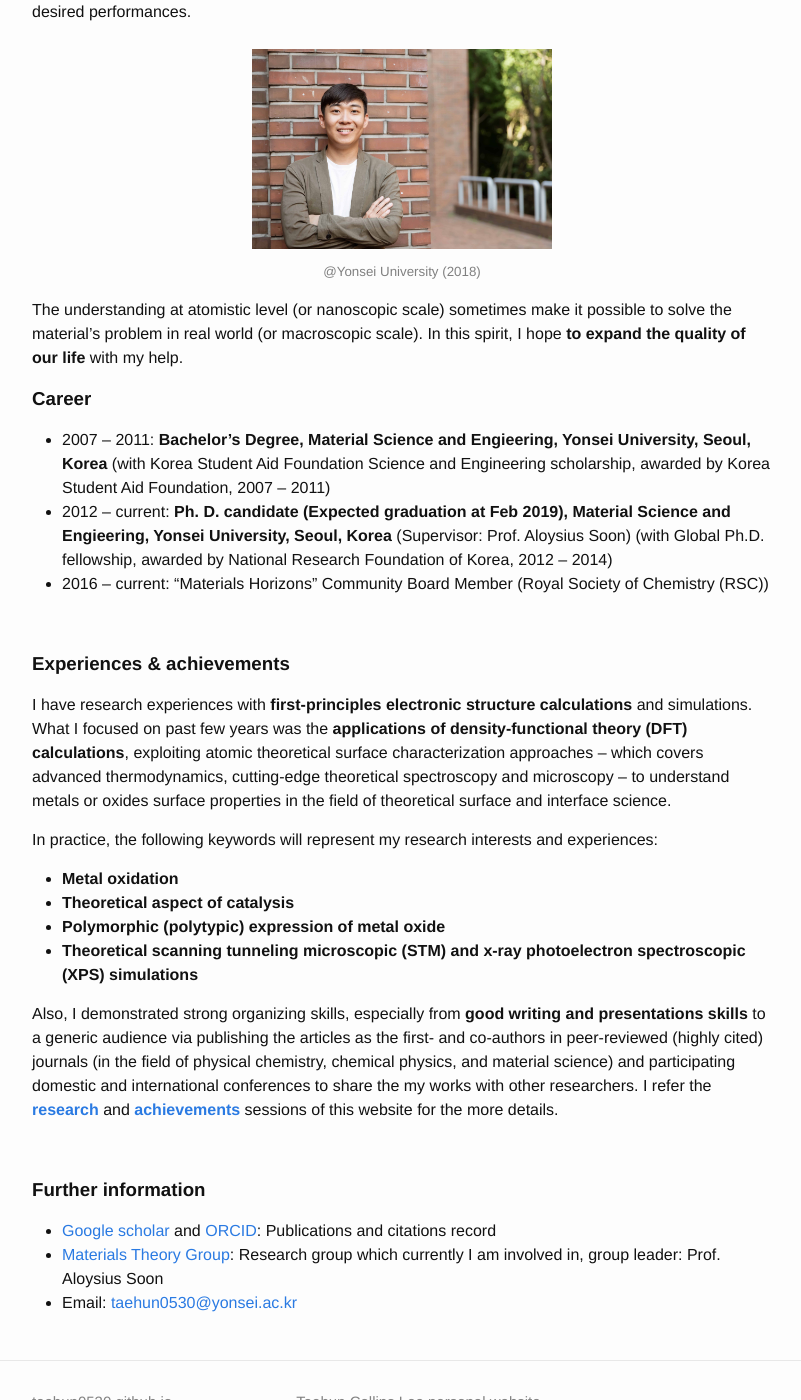
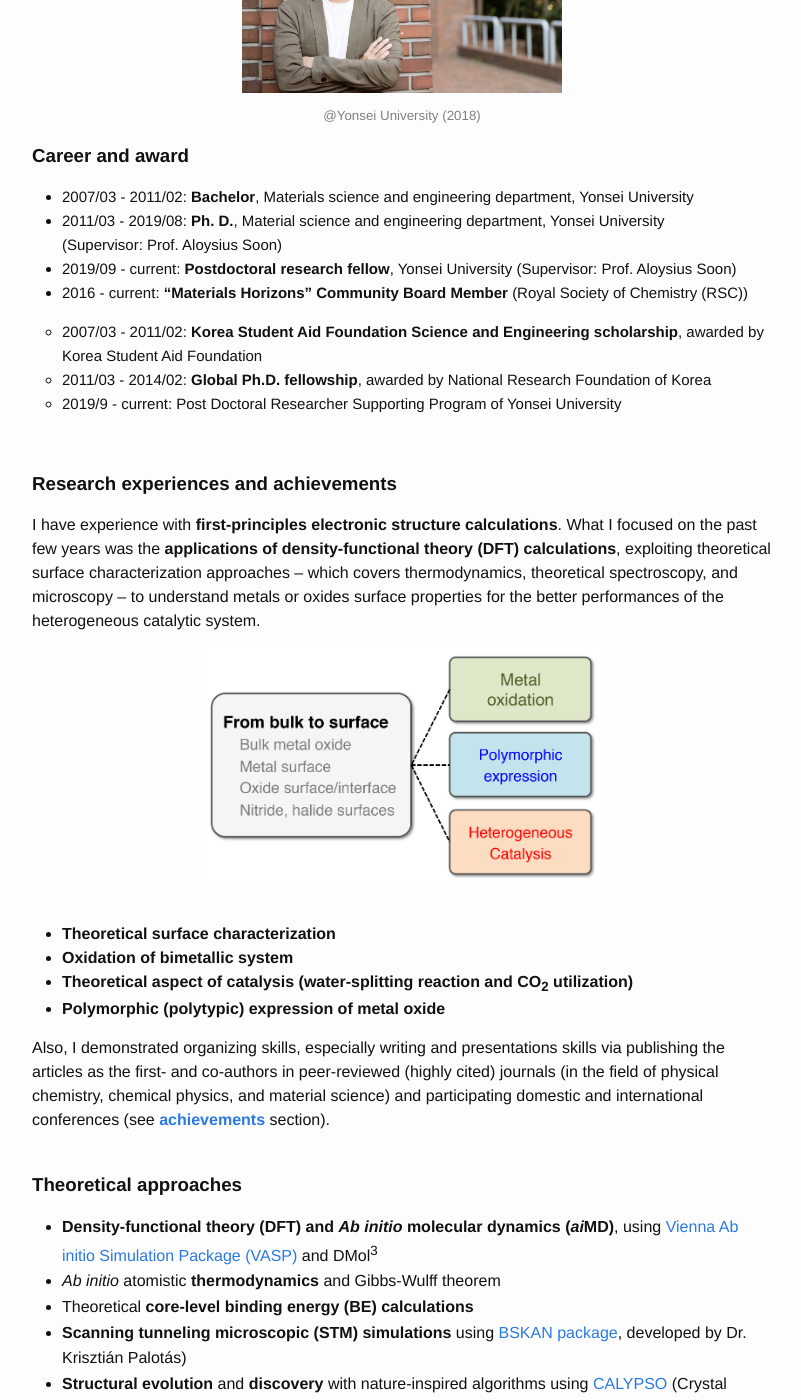
Before and after one commit to taehun0530/taehun0530.github.io, a Jekyll site: the page built from about.md, in a window 1280 px wide and 1400 px high, scrolled down 405 px. Shown: the whole window, without its empty margins (238-1039 px from the left). Built offline with Jekyll 4.4.1, drawn with Linux system fonts in a browser that asks for light colours; some of the changed text lies outside the part shown.

Commit message:
20191115_update

```diff
--- a/_config.yml
+++ b/_config.yml
@@ -8,7 +8,7 @@
 # Site settings
 #title: Taehun Collins Lee personal research website
 email: taehun0530@yonsei.ac.kr
-description: Taehun Collins Lee personal website.
+description: Taehun Lee's website.
 baseurl: # the subpath of your site, e.g. /blog
 url: "taehun0530.github.io" # the base hostname & protocol for your site
 github_username:
--- a/_data/investigators.yaml
+++ /dev/null
@@ -1,4 +0,0 @@
-- person: nick
-  image: nick.jpg
-  name: Nicholas Loman, MB BS, PhD
-  affil: Independent Research Fellow, Institute of Microbiology and Infection, University of Birmingham
--- a/_includes/header.html
+++ b/_includes/header.html
@@ -17,8 +17,6 @@
         <a class="page-link" href="/">Home</a>
         <a class="page-link" href="/about/">THLee</a>
         <a class="page-link" href="/achievements/">Achievements</a>
-        <a class="page-link" href="/research/">Research</a>
-        <a class="page-link" href="/people/">People</a>
       </div>
     </nav>
 
--- a/about.md
+++ b/about.md
@@ -3,35 +3,51 @@ layout: default
 title: "THLee"
 ---
 <br>
-<h3><b>Introduction</b></h3>
-My name is <b>Taehun Collins Lee</b> (<a href="/download/201810_THLee.pdf" download >résumé</a>), and I am currently a Ph. D. student at Yonsei University, South Korea. Department of Materials Science and Engineering) under the supervision of Prof. Aloysius Soon.
+My name is <b>Taehun Lee</b> (<a href="/download/201911_THLee.pdf" download >résumé</a>), and I am a postdoctoral researcher in the Department of Materials Science and Engineering at Yonsei University, Korea under the supervision of Prof. Aloysius Soon. My research interest lies in the theoretical study and design of novel low-dimensional oxides on metal support for renewable applications, exploiting atomic theoretical surface characterization approaches. To date, I have co-authored 15 high-profile publications, ranking well within the top-tier scientific journals in chemistry, physics, and materials science.
 
-As a <b>computational material scientist</b>, I have investigated and predicted <b> the physical and chemical properties of various materials </b> based on their atomic structures (with electronic structure calculations via density-functional theory) <b>to understand how the natural world works</b>, e.g., the micro-structural evolution or the phase transition induced by the thermodynamic or kinetic driving forces, and the growth or reaction processes under the reactive environments. Also using on the fundamental scientific findings, I weighted their <b>impacts to the practical applications</b> and provided the design rules for devices with desired performances.
 <figure style="margin: 0;">
-        <center><img src="/images/taehunlee.jpg" width="300" hspace="0" vspace="10"></center>
+        <center><img src="/images/taehunlee.jpg" width="320" hspace="0" vspace="10"></center>
         <center><p style="color:gray;"><small>@Yonsei University (2018)</small></p></center>
 </figure>
-The understanding at atomistic level (or nanoscopic scale) sometimes make it possible to solve the material's problem in real world (or macroscopic scale). In this spirit, I hope <b>to expand the quality of our life </b> with my help. <br>
 
-<h3><b>Career</b></h3>
-- 2007 -- 2011: __Bachelor’s Degree, Material Science and Engieering, Yonsei University, Seoul, Korea__ (with Korea Student Aid Foundation Science and Engineering scholarship, awarded by Korea Student Aid Foundation, 2007 -- 2011)
-- 2012 -- current: __Ph. D. candidate (Expected graduation at Feb 2019), Material Science and Engieering, Yonsei University, Seoul, Korea__ (Supervisor: Prof. Aloysius Soon) (with Global Ph.D. fellowship, awarded by National Research Foundation of Korea, 2012 -- 2014)
-- 2016 -- current: “Materials Horizons” Community Board Member (Royal Society of Chemistry (RSC))
+<h3><b>Career and award</b></h3>
+<ul style="line-height:1.6;font-size:15px">
+    <li>2007/03 - 2011/02: <b>Bachelor</b>, Materials science and engineering department, Yonsei University</li>
+    <li>2011/03 - 2019/08: <b>Ph. D.</b>, Material science and engineering department, Yonsei University <br> (Supervisor: Prof. Aloysius Soon)</li>
+    <li>2019/09 - current: <b>Postdoctoral research fellow</b>, Yonsei University (Supervisor: Prof. Aloysius Soon)</li>
+    <li>2016 - current: <b>“Materials Horizons” Community Board Member </b> (Royal Society of Chemistry (RSC))</li>
+</ul>
+<ul style="line-height:1.6;font-size:15px;list-style-type:circle">
+    <li>2007/03 - 2011/02: <b>Korea Student Aid Foundation Science and Engineering scholarship</b>, awarded by Korea Student Aid Foundation</li>
+    <li>2011/03 - 2014/02: <b> Global Ph.D. fellowship</b>, awarded by National Research Foundation of Korea</li>
+    <li>2019/9 - current: Post Doctoral Researcher Supporting Program of Yonsei University</li>
+</ul>
 
 <br>
-<h3><b>Experiences & achievements</b></h3>
-I have research experiences with __first-principles electronic structure calculations__ and simulations. What I focused on past few years was the __applications of density-functional theory (DFT) calculations__, exploiting atomic theoretical surface characterization approaches -- which covers advanced thermodynamics, cutting-edge theoretical spectroscopy and microscopy -- to understand metals or oxides surface properties in the field of theoretical surface and interface science.
+<h3><b>Research experiences and achievements</b></h3>
+I have experience with __first-principles electronic structure calculations__. What I focused on the past few years was the __applications of density-functional theory (DFT) calculations__, exploiting theoretical surface characterization approaches -- which covers thermodynamics, theoretical spectroscopy, and microscopy -- to understand metals or oxides surface properties for the better performances of the heterogeneous catalytic system.
 
-In practice, the following keywords will represent my research interests and experiences:
-- __Metal oxidation__
-- __Theoretical aspect of catalysis__
+<center><img src="/images/research/research.png" width="400" hspace="10"></center><br>
+
+- __Theoretical surface characterization__
+- __Oxidation of bimetallic system__
+- __Theoretical aspect of catalysis (water-splitting reaction and CO<sub>2</sub> utilization)__
 - __Polymorphic (polytypic) expression of metal oxide__
-- __Theoretical scanning tunneling microscopic (STM) and x-ray photoelectron spectroscopic (XPS) simulations__
 
-Also, I demonstrated strong organizing skills, especially from <b> good writing and presentations skills </b> to a generic audience via publishing the articles as the first- and co-authors in peer-reviewed (highly cited) journals (in the field of physical chemistry, chemical physics, and material science) and participating domestic and international conferences to share the my works with other researchers. I refer the <b><a href="/research">research</A></b> and <b><a href="/achievements">achievements</A></b> sessions of this website for the more details.
+Also, I demonstrated organizing skills, especially writing and presentations skills via publishing the articles as the first- and co-authors in peer-reviewed (highly cited) journals (in the field of physical chemistry, chemical physics, and material science) and participating domestic and international conferences (see <b><a href="/achievements">achievements</A></b> section).
+<br> <br>
 
-<br>
+<h3> <b>Theoretical approaches </b></h3>
+<ul style="line-height:1.6;font-size:16px">
+  <li><b>Density-functional theory (DFT) and <i>Ab initio</i> molecular dynamics (<i>ai</i>MD)</b>, using <a href="https://www.vasp.at/">Vienna Ab initio Simulation Package (VASP)</A> and DMol<sup>3</sup></li>
+  <li><i>Ab initio</i> atomistic <b>thermodynamics</b> and Gibbs-Wulff theorem</li>
+  <li>Theoretical <b>core-level binding energy (BE) calculations </b></li>
+  <li><b>Scanning tunneling microscopic (STM) simulations</b> using <a href="http://www.phy.bme.hu/~palotas/">BSKAN package</A>, developed by Dr. Krisztián Palotás)</li>
+  <li><b>Structural evolution</b> and <b>discovery</b> with nature-inspired algorithms using <a href="http://www.calypso.cn/">CALYPSO</A> (Crystal structure AnaLYsis by Particle Swarm Optimization) </li>
+</ul>
+
+<center><img src="/images/research/approach.png" width="500" hspace="10"></center><br>
+
 <h3><b>Further information</b></h3>
-- <a href="https://scholar.google.com/citations?user=E4QBWfAAAAAJ&hl=en">Google scholar</A> and <a href=" https://orcid.org/0000-0002-5435-5910">ORCID</A>: Publications and citations record
-- <a href="https://www.materials-theory.org/">Materials Theory Group</A>: Research group which currently I am involved in, group leader: Prof. Aloysius Soon
+- <a href="https://scholar.google.com/citations?user=E4QBWfAAAAAJ&hl=en">Google scholar</A>
 - Email: <a href="mailto:taehun0530@yonsei.ac.kr" target="_top">taehun0530@yonsei.ac.kr</a>
--- a/research.md
+++ /dev/null
@@ -1,37 +0,0 @@
----
-layout: default
-title: "Research"
----
-<br>
-<center><h3> <b>Research aims</b></h3></center>
-<ul>
-  <li><b> Rationalization of structure−property relationship for the material design</b>: The design of materials with optimal properties can be realized by the <b>examining the correlation between the structural properties</b> (e.g, inter- and intra-distortion of atoms, structural connectivity - polymorphism or polytypism, and structural reconstructions) and <b> electronic structures </b> (or the impact of atomic structural changes to their physiochemical properties). (Related research theme: <u> <a href="/blog/B">polymorphic (polytypic) expression of metal oxide)</A> </u></li>
-  <li><b> Investigation of surface processes in atomic scale</b>: I am interested in the <b>understanding of growth mechanisms and heterogeneous catalysis processes </b> which occur at surfaces and interfaces. Despite of receiving a tremendous amount of interest in those surface progresses, the <b> detailed surface mechanisms </b> (at the atomic-scale) are still clearly lacking. Therefore, those theoretical surface characterization approaches are able to contribute to build the firm fundamental foundations, and it can bring positive environmental impact, particularly in the area of clean energy technologies. (Related research theme: <u><a href="/blog/D">Metal oxidation</A></u> phenomenon and <u><a href="/blog/A">theoretical aspect of catalysis</A></u> - surface process mechanistic studies, <u><a href="/blog/A">Theoretical surface characterization</A></u> - spectroscopic and mircoscopic analyses) </li>
-</ul><br>
-
-<center><H3><b>(2011 - 2019) Research Projects</b></H3></center>
-<ul>
-{% for post in site.posts %}
-  <li>
-      <b><a href="{{ post.url | prepend: site.baseurl }}">{{ post.title }}</a></b>
-  </li>
-{% endfor %}
-</ul><br>
-
-The research conducted in the Materials Theory Group (at Yonsei University, South Korea) aims <b>to understand the structural properties of materials </b> (from metal to oxide, in particularly focusing on surface properties) and <b> their impact to physiochemical properties</b>. And I hope these fundamental knowledges can play a key role to design devices with desired performance in the industrial perspective.<br><br>
-
-Following approaches make it possible to obtain these objectives. The main work horse is the <b>density-functional theory by the combining the general concepts in solid-state physics</b>.<br><br><br>
-
-<center><h3> <b>Theoretical approaches </b></h3></center>
-<ul>
-  <li><b>Density-functional theory (DFT) </b> and beyond, using <a href="https://www.vasp.at/">Vienna Ab initio Simulation Package (VASP)</A>, DMol<sup>3</sup> </li>
-  <li><b><i>Ab initio</i> molecular dynamics (<i>ai</i>MD)</b> which is implemented in VASP code</li>
-  <li>Advanced <i>ab initio</i> atomistic <b>thermodynamics</b> and Gibbs-Wulff theorem</li>
-  <li>Theoretical <b>core level binding energy (BE) </b> and their shifts computation for the direct comparison with X-ray photoelectron spectroscopy (XPS) observation</li>
-  <li><b>Scanning tunneling microscopic (STM) simulations</b> via <a href="http://www.phy.bme.hu/~palotas/">bSKAN package</A> -- first-principles simulation program of scanning tunneling microscopic data and spectroscopic spectra, developed by Dr. Krisztián Palotás and his colleagues)</li>
-  <li><b>Structural evolution</b> and <b>discovery</b> with nature-inspired algorithms: <a href="http://www.calypso.cn/">CALYPSO</A> (Crystal structure AnaLYsis by Particle Swarm Optimization; Structure prediction software using swarm intelligence) and <a href="http://ann.atomistic.net/">Atomic Energy Network (ænet)</A> </li>
-</ul>
-<center><img src="/images/research/approaches.jpg" width="600" hspace="10"></center>
-<br><br>
-
-  <!-- Figure: <img src="/images/cotten_small.jpg" alt="ZiBRA bus by Matt Cotten" border="4px solid black;/> -->
```
Also changed, not shown: achievements/conference.md (renamed from achievements/conference_poster.md, +11 -2 lines), achievements/conference_oral.md (deleted, +0 -14 lines), index.html (+4 -45 lines), people.md (deleted, +0 -45 lines), images/research/approach.png (added), images/research/approaches.jpg (deleted), images/research/research.png (added), 2 other files.
